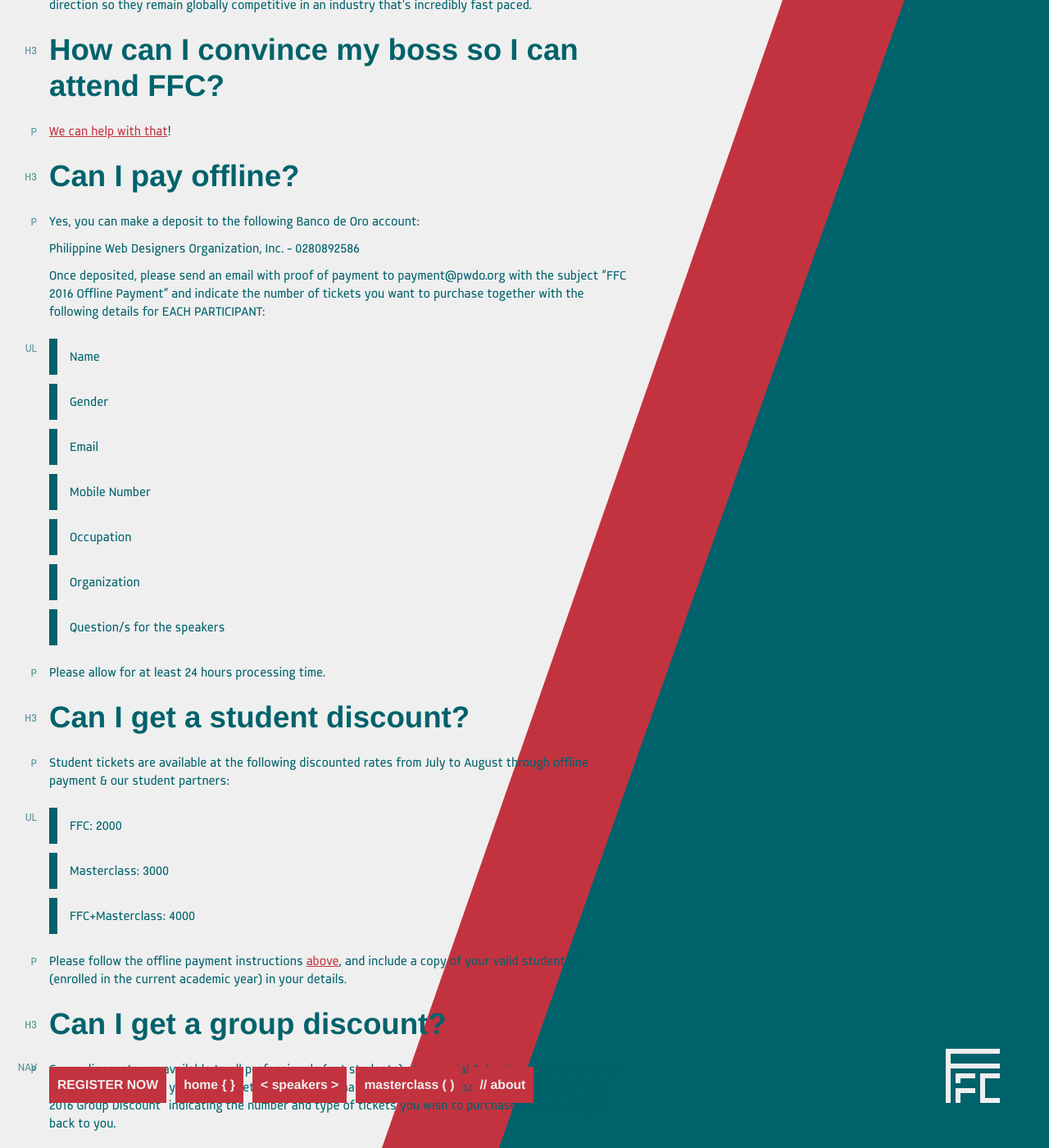
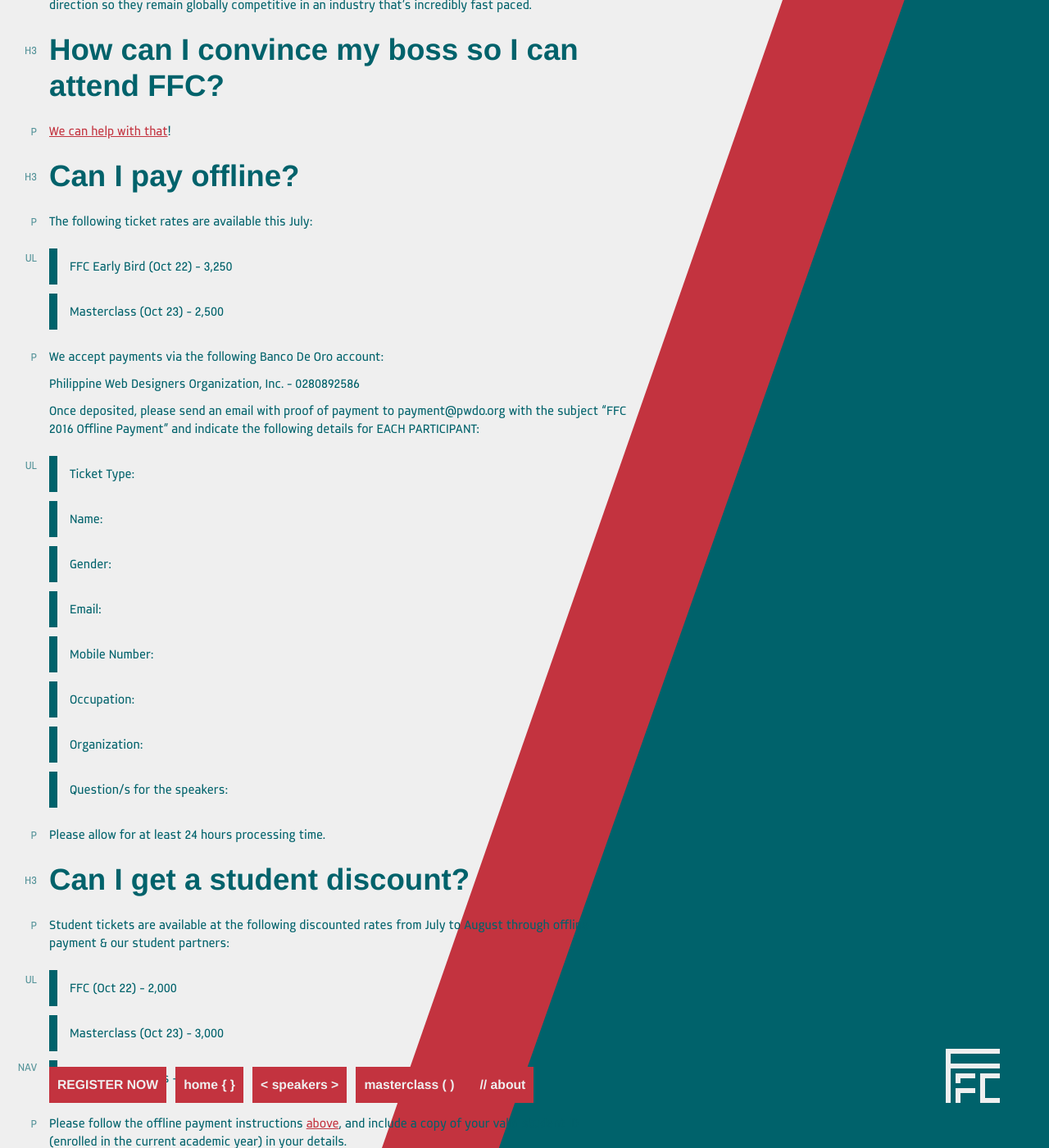
Before and after one commit to pwdo/FFC7-Main-Site, a Jekyll site: the page built from about/index.md, in a window 1280 px wide and 1400 px high, scrolled down 1325 px. Shown: the whole window at 82% size. Built offline with Jekyll 4.4.1, drawn with Linux system fonts in a browser that asks for light colours.

Commit message:
Updated all the offline payment instructions

```diff
--- a/about/index.md
+++ b/about/index.md
@@ -45,28 +45,35 @@
 <a href="/convince/">We can help with that</a>!
 
 ### Can I pay offline?
-Yes, you can make a deposit to the following Banco de Oro account:
+
+The following ticket rates are available this July:
+
+- FFC Early Bird (Oct 22) - 3,250
+- Masterclass (Oct 23) - 2,500
+
+We accept payments via the following Banco De Oro account:
 
 Philippine Web Designers Organization, Inc. - 0280892586
 
-Once deposited, please send an email with proof of payment to payment@pwdo.org with the subject “FFC 2016 Offline Payment” and indicate the number of tickets you want to purchase together with the following details for EACH PARTICIPANT:
+Once deposited, please send an email with proof of payment to payment@pwdo.org with the subject “FFC 2016 Offline Payment” and indicate the following details for EACH PARTICIPANT:
 
-- Name
-- Gender
-- Email
-- Mobile Number
-- Occupation
-- Organization
-- Question/s for the speakers
+- Ticket Type:
+- Name:
+- Gender:
+- Email:
+- Mobile Number:
+- Occupation:
+- Organization:
+- Question/s for the speakers:
 
 Please allow for at least 24 hours processing time.
 
 ### Can I get a student discount?
 Student tickets are available at the following discounted rates from July to August through offline payment & our student partners:
 
-- FFC: 2000
-- Masterclass: 3000
-- FFC+Masterclass: 4000
+- FFC (Oct 22) - 2,000
+- Masterclass (Oct 23) - 3,000
+- FFC + Masterclass - 4,000
 
 Please follow the offline payment instructions [above](#can-i-pay-offline), and include a copy of your valid student ID (enrolled in the current academic year) in your details.
 
```
